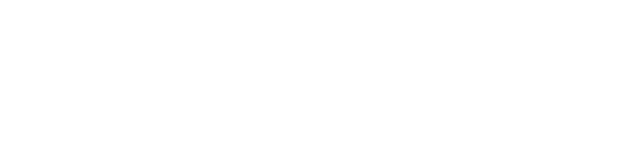
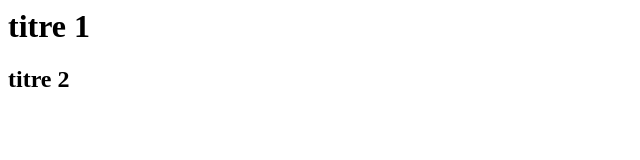
Before and after one commit to Eidepolcycne/testGit, a plain HTML site: page index.html in a window 1280 px wide. Shown: the whole page, without its empty margins (0-640 px from the left). Drawn offline with Linux system fonts and the light colour scheme.

Commit message:
add h1 et h2

```diff
--- a/index.html
+++ b/index.html
@@ -6,6 +6,7 @@
   <title>nouveau test git</title>
 </head>
 <body>
-
+  <h1>titre 1</h1>
+  <h2>titre 2</h2>
 </body>
 </html>
```
